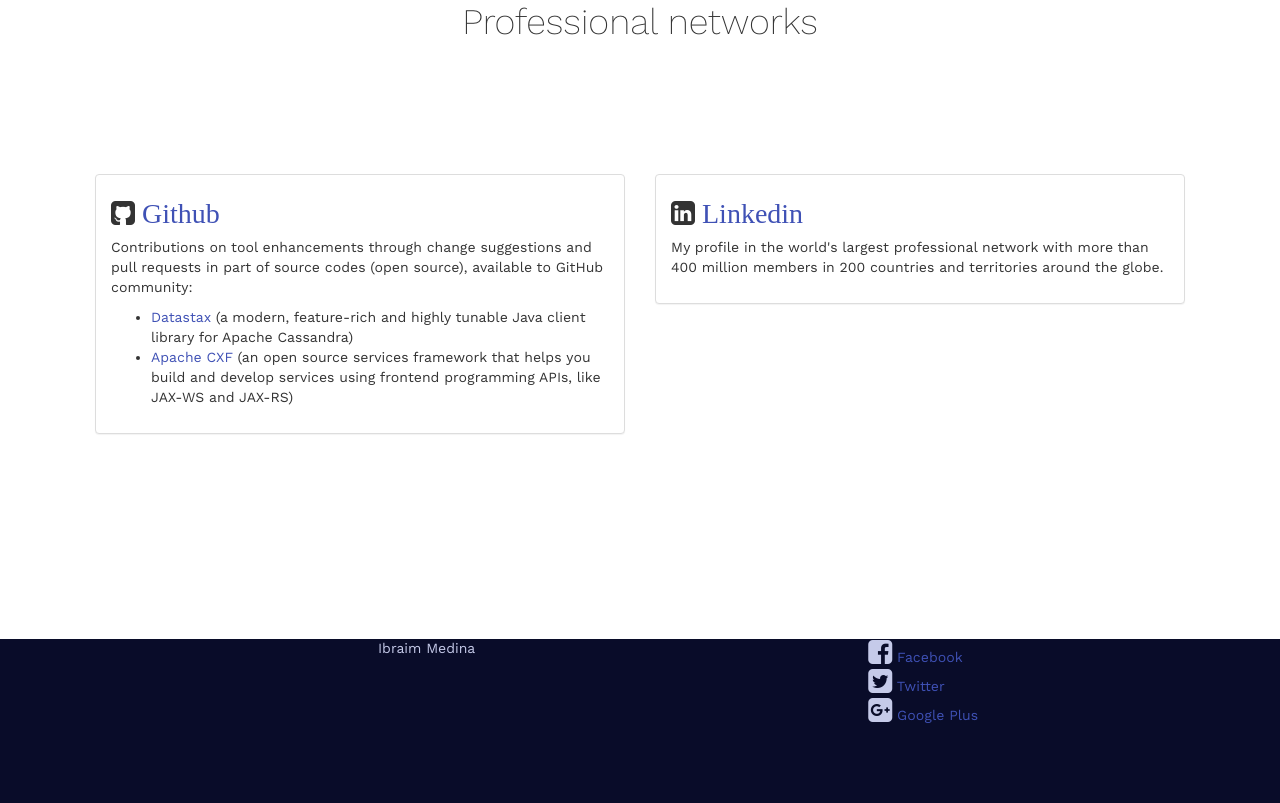
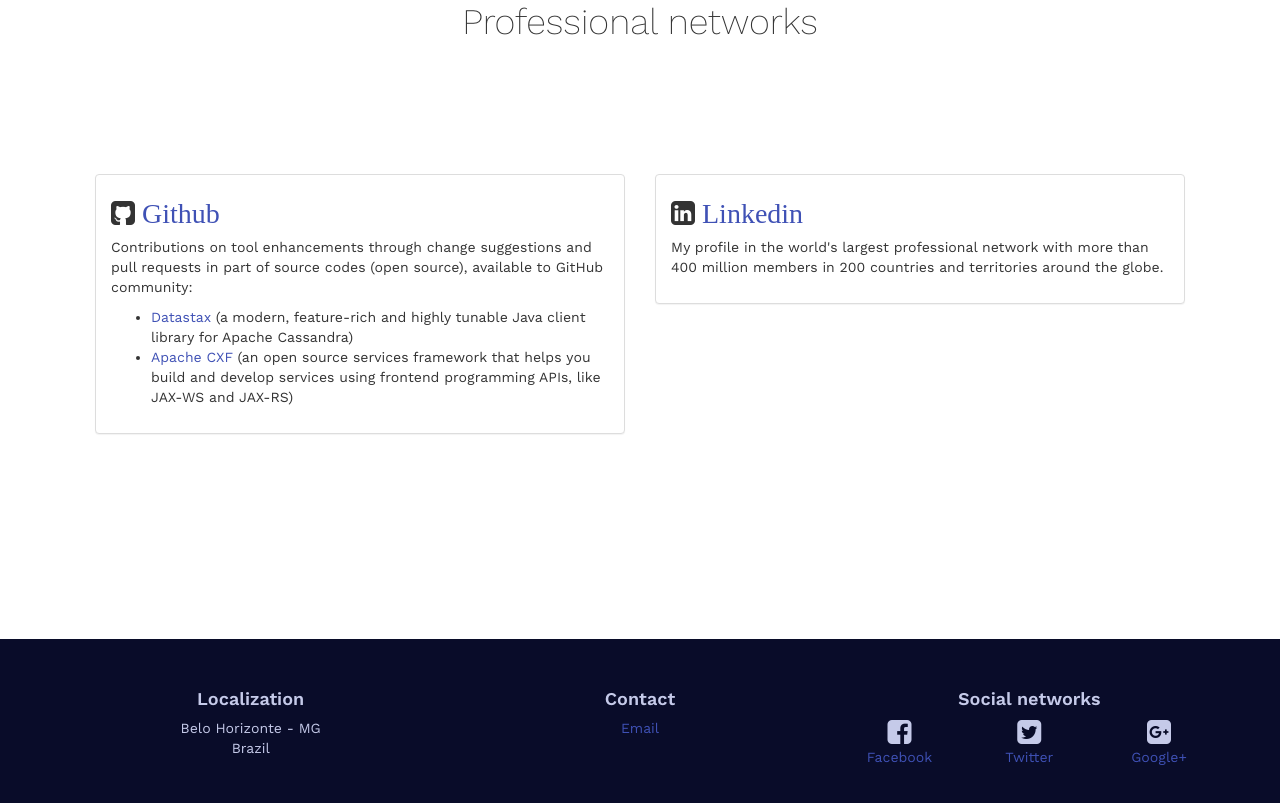
Before and after one commit to ibraimedina/ibraimedina.giithub.io, a website: page index.html in a window 1280 px wide. Shown: the part 801-1604 px from the top of the page. Drawn offline with Linux system fonts and the light colour scheme.

Commit message:
Exibição básica de todas as funcionalidades

```diff
--- a/index.html
+++ b/index.html
@@ -44,15 +44,21 @@
 
   <section class="page first-page row text-center">
     <div class="col-xs-12 jumbotron">
+
       <img class="img-circle img-thumbnail" src="http://www.gravatar.com/avatar/0cf26375643ce10f7391f71d2fa8f6e0?s=150" height="150" width="150" />
+
       <h1>Ibraim Medina</h1>
+
       <h3>Software developer</h3>
+
       <p>Javascript, Rest and NoSQL follower.</p>
+
       <span>
         <a href="http://angularjs.org">AngularJS</a> -
         <a href="http://nodejs.org">NodeJS</a> -
         <a href="http://mongodb.org">MongoDB</a>
       </span>
+
     </div>
   </section>
 
@@ -105,27 +111,40 @@
 
   </section>
 
-  <footer class="row">
-    <div class="col-xs-8 text-center">
-      <p>Ibraim Medina</p>
+  <footer class="row text-center">
+
+    <div class="col-sm-4">
+      <h4>Localization</h4>
+      <address>
+        Belo Horizonte - MG<br />
+        Brazil
+      </address>
     </div>
 
-    <div class="col-xs-4">
-      <div>
-        <i class="fa fa-2x fa-facebook-square" title="Facebook">
-        </i>
-        <a href="https://www.facebook.com/ibraimedina">Facebook</a>
-      </div>
-      <div>
-        <i class="fa fa-2x fa-twitter-square" title="Twitter">
-        </i>
-        <a href="https://twitter.com/ibraimedina">Twitter</a>
-      </div>
-      <div>
-        <i class="fa fa-2x fa-google-plus-square" title="Google Plus"></i>
-        <a href="https://plus.google.com/115978705172746460414">Google Plus</a>
+    <div class="col-sm-4">
+      <h4>Contact</h4>
+      <a href="mailto:ibraimedina@yahoo.com.br">Email</a>
+    </div>
+
+    <div class="col-sm-4">
+      <h4>Social networks</h4>
+      <div class="row">
+        <div class="col-xs-4">
+          <i class="fa fa-2x fa-facebook-square" title="Facebook"></i> <br />
+          <a href="https://www.facebook.com/ibraimedina">Facebook</a>
+        </div>
+        <div class="col-xs-4">
+          <i class="fa fa-2x fa-twitter-square" title="Twitter"></i> <br />
+          <a href="https://twitter.com/ibraimedina">Twitter</a>
+        </div>
+        <div class="col-xs-4">
+          <i class="fa fa-2x fa-google-plus-square" title="Google Plus"></i> <br />
+          <a href="https://plus.google.com/115978705172746460414">Google+</a>
+        </div>
       </div>
     </div>
+
   </footer>
+
 </body>
 </html>
--- a/style/style.scss
+++ b/style/style.scss
@@ -73,6 +73,7 @@
     background-color: $dark-color;
     bottom: 0;
     color: $light-color;
+    padding: 5vmin 7vmin;
     position: relative;
     min-height: 25vh;
     min-height: 25%; // *compatible-mode
@@ -90,8 +91,6 @@
     padding: 8vmin 10vmin;
     display: flex;
     flex-wrap: wrap;
-    // align-items: center;
-    // align-content: center;
     justify-content: space-around; };
   .page:nth-child(even) { background-color: $body-bg; };
   .page:nth-child(odd) { background-color: white; };
```
Also changed, not shown: style/style.css, 1 other file.
